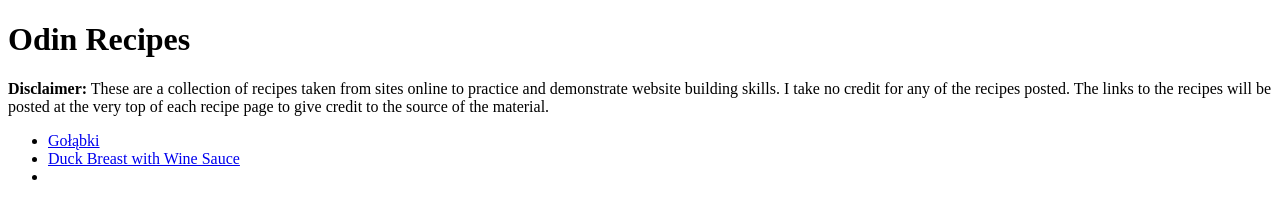
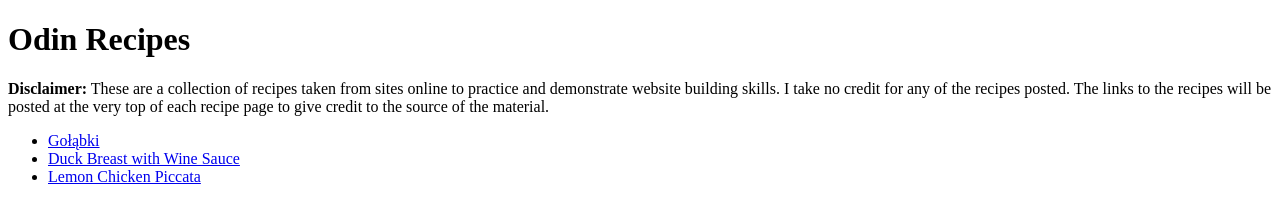
Before and after one commit to Codelingual37/odin-recipes, a plain HTML site: page index.html in a window 1280 px wide. Drawn offline with Linux system fonts and the light colour scheme.

Commit message:
Save modifications index and readme

```diff
--- a/index.html
+++ b/index.html
@@ -12,7 +12,7 @@
     <ul>
         <li><a href="recipes/golabki.html">Gołąbki</a></li>
         <li><a href="recipes/duck_wine_sauce.html">Duck Breast with Wine Sauce</a></li>
-        <li></li>
+        <li><a href="recipes/lemon_chicken_piccata.html">Lemon Chicken Piccata</a></li>
     </ul>
 </body>
 </html>
```
Also changed, not shown: 1 other file.
